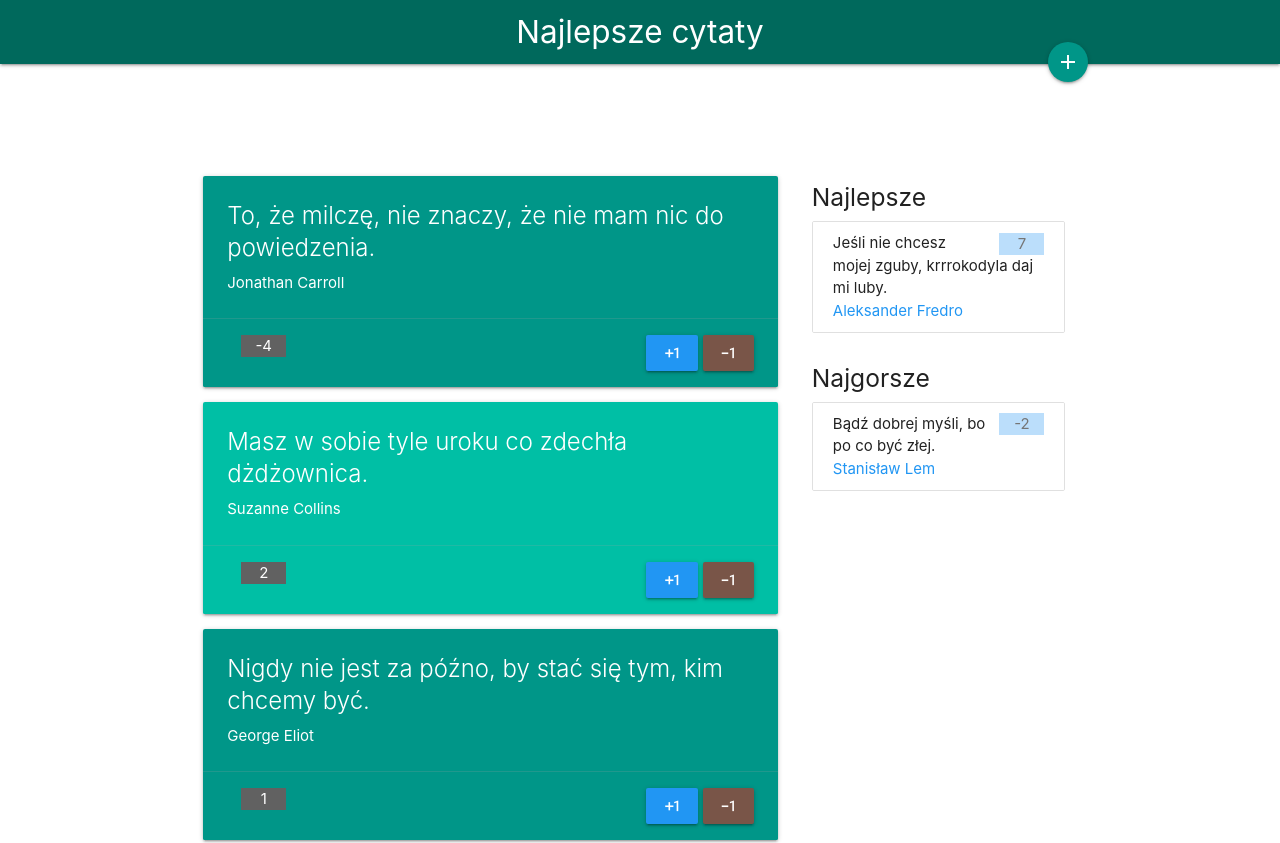
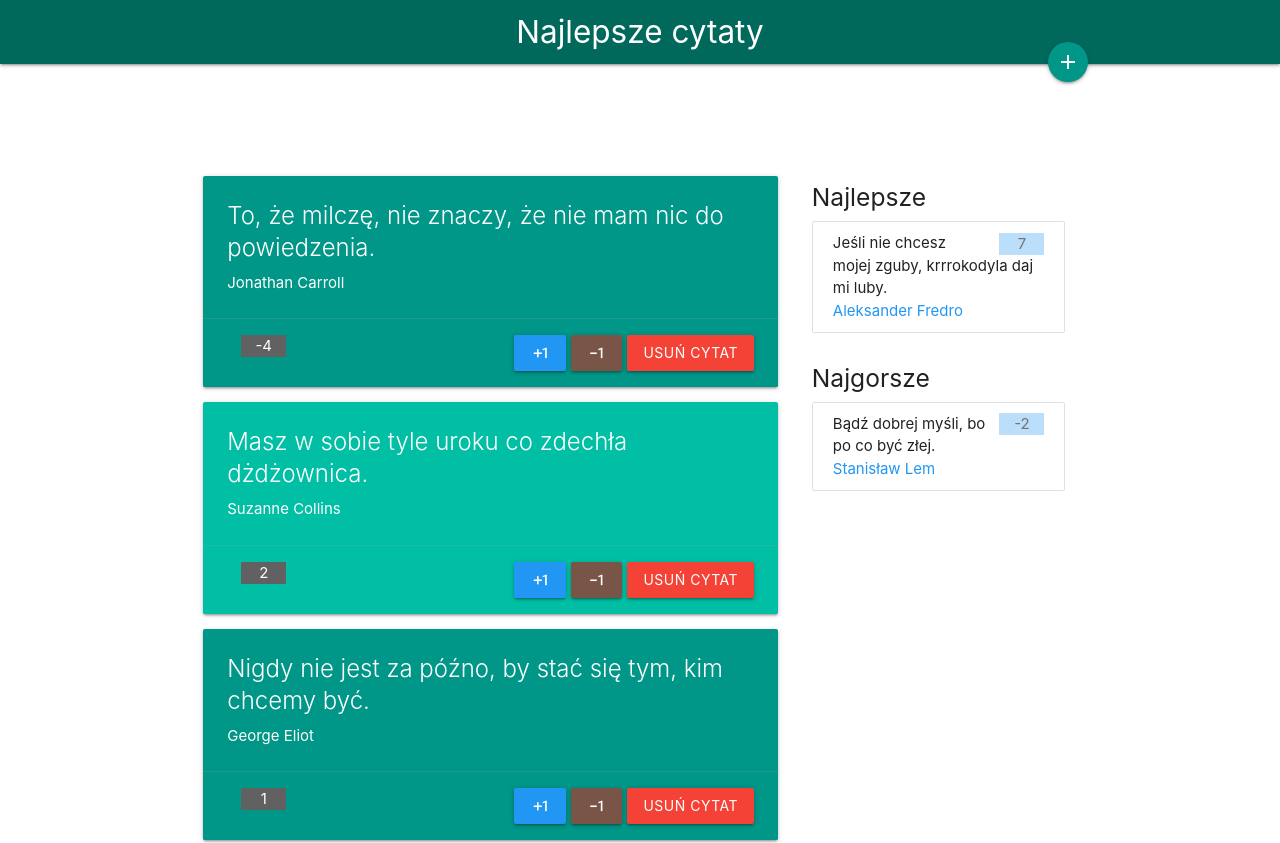
Before and after one commit to AniaTofik/Best-quotes-app, an Angular app: page / in a window 1280 px wide. Shown: the top 843 px of the page. Built offline with nearby package versions, Linux system fonts and the light colour scheme.

Commit message:
feat: delete quotation

```diff
--- a/src/app/app.component.html
+++ b/src/app/app.component.html
@@ -42,9 +42,10 @@
               <button class="btn blue mr-5">
                 <i class="material-icons">exposure_plus_1</i>
               </button>
-              <button class="btn brown">
+              <button class="btn brown mr-5">
                 <i class="material-icons">exposure_neg_1</i>
               </button>
+              <button class="btn red" (click)="deleteQuotation(quotation)">Usuń cytat</button>
             </div>
           </div>
         </div>
--- a/src/app/app.component.ts
+++ b/src/app/app.component.ts
@@ -20,4 +20,8 @@ export class AppComponent {
     this.quotes.unshift(this.quotation);
     this.quotation = { author: '', sentence: '', votes: 0};
   }
+
+  deleteQuotation(quotation: Quotation){
+    this.quotes = this.quotes.filter(e => e !== quotation);
+  }
 }
```
